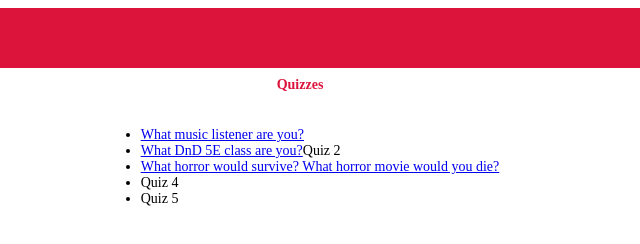
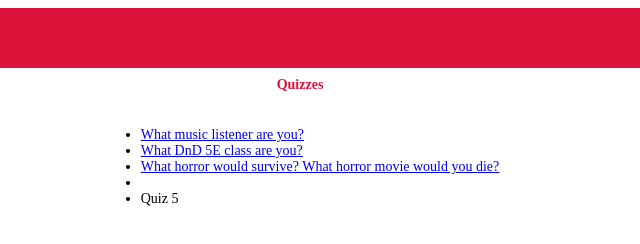
Before and after one commit to VictoriaDevelops/BuzzfeedApp, a plain HTML site: page quizzes.html in a window 1280 px wide. Shown: the full height of the page, 348-988 px from the left. Drawn offline with Linux system fonts and the light colour scheme.

Commit message:
updated quizzes.html

```diff
--- a/quizzes.html
+++ b/quizzes.html
@@ -16,9 +16,9 @@
     <h1>Quizzes</h1>
     <ul>
         <li><a href="./music-listener-quiz.html">What music listener are you?</a></li>
-        <li><a href="./dnd5e-class-quizz.html">What DnD 5E class are you?</a>Quiz 2</li>
+        <li><a href="./dnd5e-class-quizz.html">What DnD 5E class are you?</a></li>
         <li><a href="./horror-move-survival.html">What horror would survive? What horror movie would you die?</a></li>
-        <li><a href=""></a>Quiz 4</li>
+        <li><a href="./coffee-lover-quiz.html"></a></li>
         <li><a href=""></a>Quiz 5</li>
     </ul>
 </body>
```
